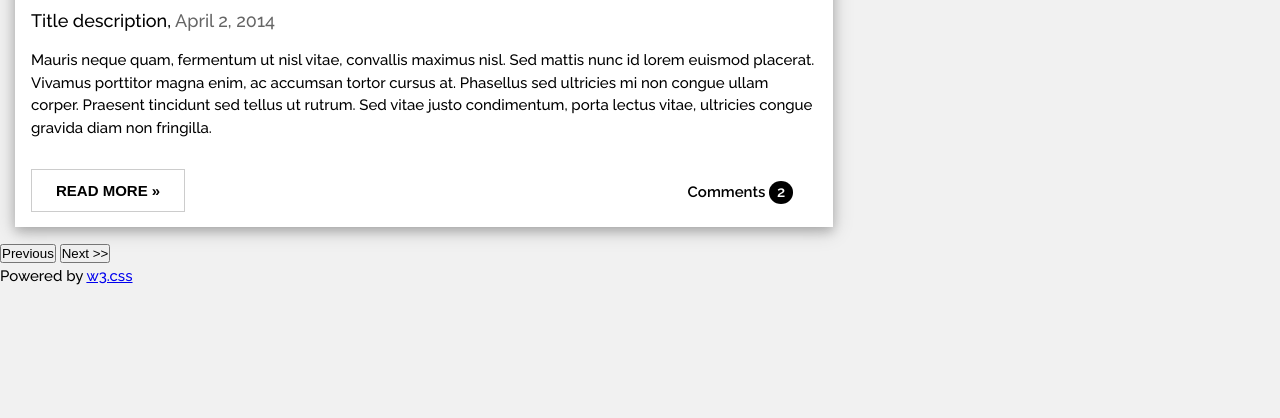
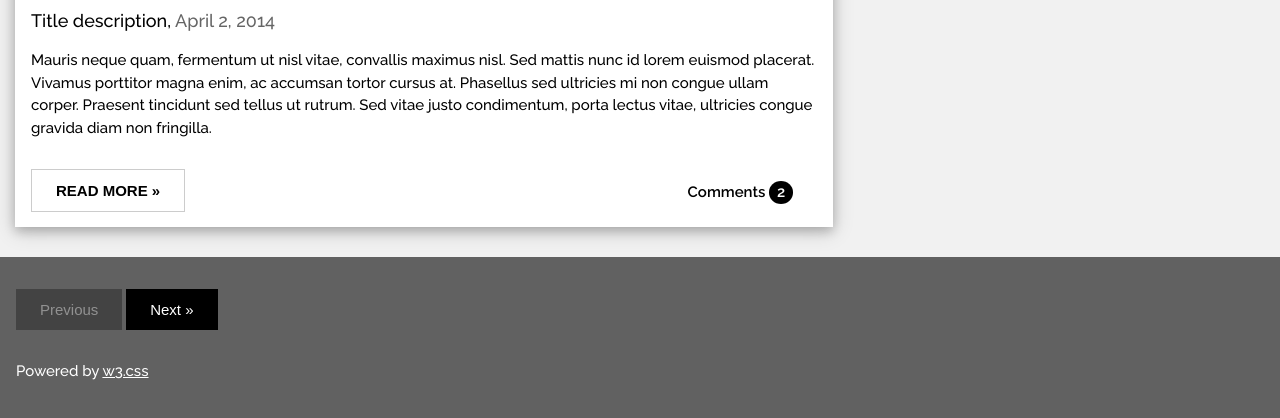
Before and after one commit to hieupd0203/blog_template, a plain HTML site: page index.html in a window 1280 px wide. Shown: the part 1792-2210 px from the top of the page. Before the commit the page ends 2079 px from the top, so only its background shows below. Drawn offline with Linux system fonts and the light colour scheme; a web font is replaced by a local one.

Commit message:
Tạo xong Footer

```diff
--- a/index.html
+++ b/index.html
@@ -143,7 +143,7 @@
     <!-- Footer -->
     <footer>
       <button>Previous</button>
-      <button>Next >></button>
+      <button>Next »</button>
       <p>
         Powered by
         <a href="https://www.w3schools.com/w3css/default.asp" target="_blank"
--- a/style.css
+++ b/style.css
@@ -138,6 +138,40 @@ hr{
     color: #fff;
  }
 /* end */
+/* begin: footer */
+footer{
+    background-color: #616161;
+    padding: 3.2rem 1.6rem;
+    margin-top: 1.5rem;
+}
+footer button{
+    color: #fff;
+    background-color: #000;
+    padding: 1.2rem 2.4rem;
+    margin-bottom: 1.5rem;
+    font-size: 1.5rem;
+    border: none;
+
+}
+footer button:hover{
+    background-color: #ccc;
+    color: #000;
+}
+footer button:first-child{
+    cursor: not-allowed;
+    opacity: 0.3;
+}
+footer button:last-child{
+    cursor: pointer;
+}
+footer p{
+    color: #fff;
+    margin: 1.5rem 0;
+}
+footer a{
+    color: #fff;
+}
+/* end */
 /* end */
 
 @media screen and (min-width:601px) {
```
